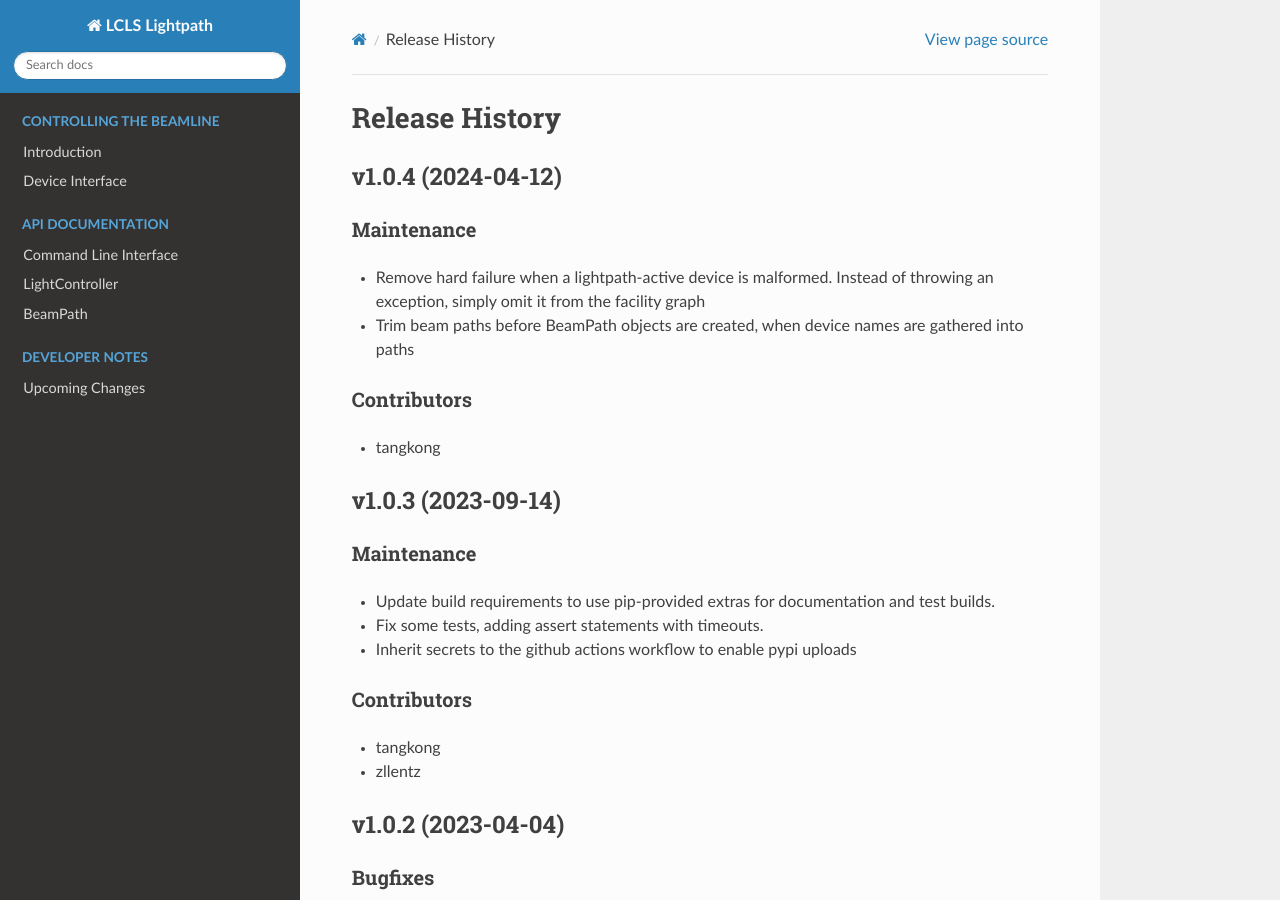
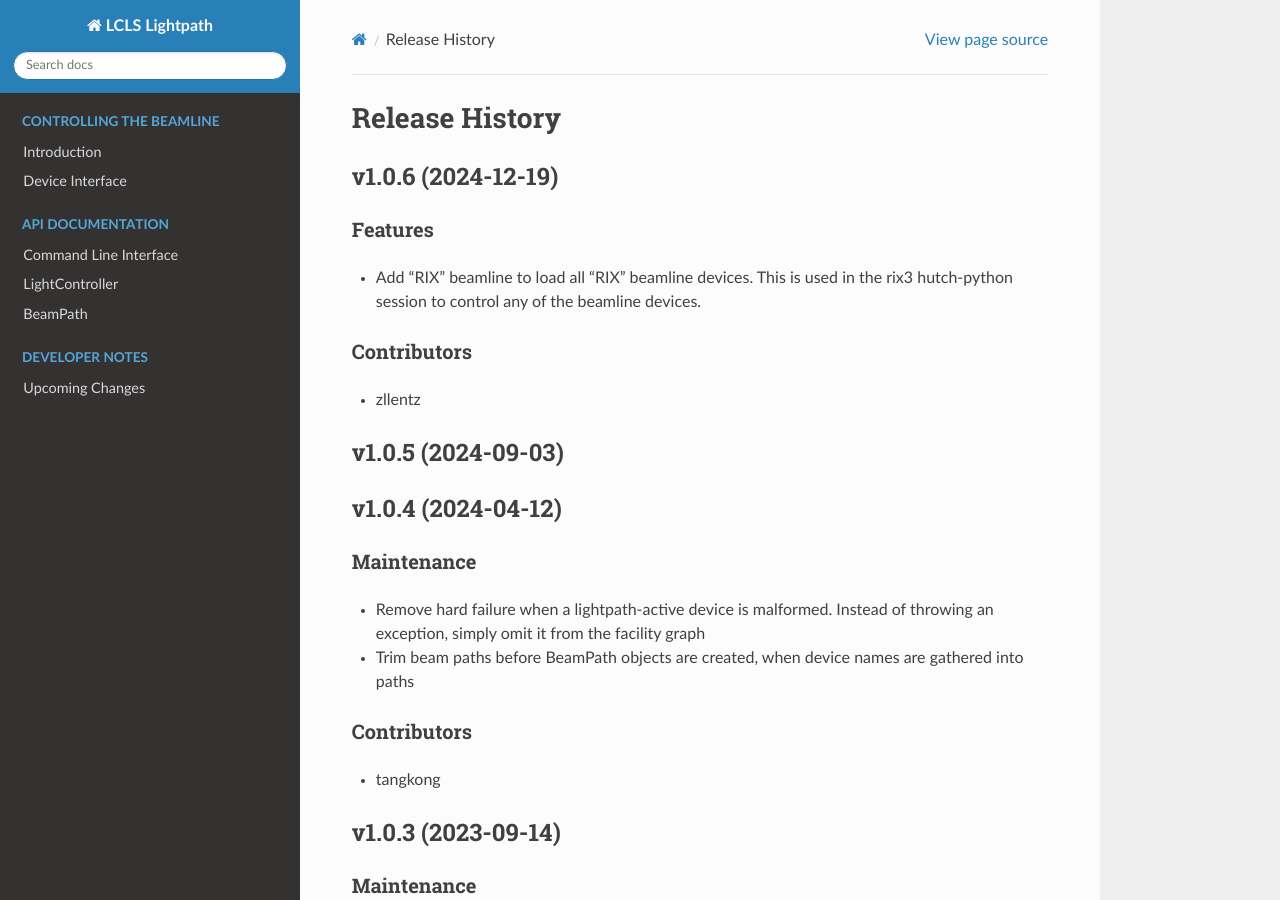
Before and after one commit to pcdshub/lightpath, a Sphinx documentation site: the page built from docs/source/releases.rst, in a window 1280 px wide and 900 px high. Built offline with Sphinx 7.4.7 and the Read the Docs theme 3.1.0, drawn with Linux system fonts in a browser that asks for light colours.

Commit message:
REL: release notes v1.0.6

```diff
--- a/docs/source/releases.rst
+++ b/docs/source/releases.rst
@@ -1,5 +1,25 @@
 Release History
 ###############
+
+
+v1.0.6 (2024-12-19)
+===================
+
+Features
+--------
+- Add "RIX" beamline to load all "RIX" beamline devices.
+  This is used in the rix3 hutch-python session to control
+  any of the beamline devices.
+
+Contributors
+------------
+- zllentz
+
+
+
+v1.0.5 (2024-09-03)
+===================
+
 
 
 v1.0.4 (2024-04-12)
```
Also changed, not shown: docs/source/upcoming_release_notes/191-enh_add_generic_rix.rst (deleted, +0 -24 lines).
